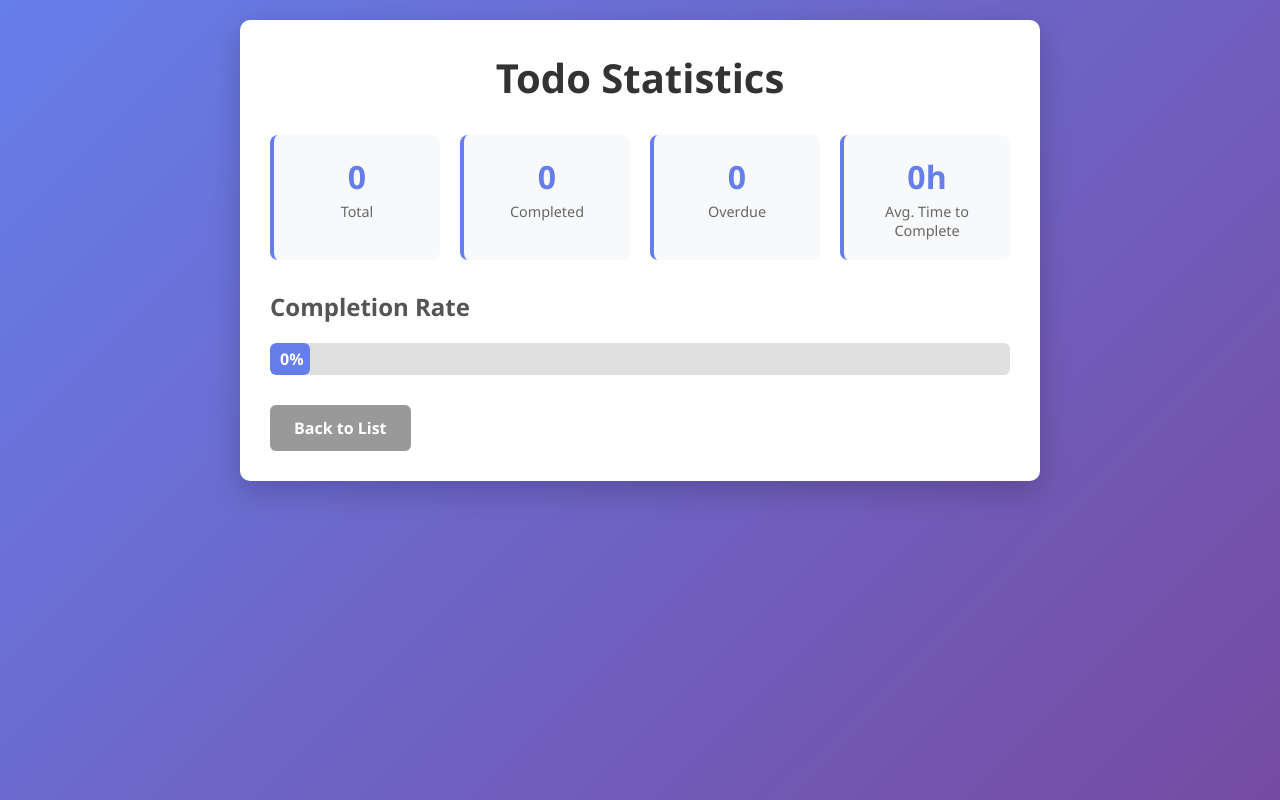
After one commit to rakeshk24/todo-app, a Flask app: page /stats?token=admin2024 in a window 1280 px wide. The commit adds this page. Run offline with Flask 3, Linux system fonts and the light colour scheme.

Commit message:
add stats dashboard

```diff
--- a/app.py
+++ b/app.py
@@ -14,6 +14,27 @@ app.config['SQLALCHEMY_DATABASE_URI'] = 'sqlite:///todos.db'
 app.config['SQLALCHEMY_TRACK_MODIFICATIONS'] = False
 
 db = SQLAlchemy(app)
+
+STATS_TOKEN = "admin2024"
+
+def compute_stats(todos):
+    total = len(todos)
+    completed = sum(1 for t in todos if t.completed)
+    now = datetime.utcnow()
+    overdue = sum(1 for t in todos if not t.completed and t.deadline and t.deadline < now)
+    times = [
+        (t.completed_at - t.created_at).total_seconds() / 3600
+        for t in todos if t.completed and t.completed_at
+    ]
+    avg_hours = sum(times) / len(times) if times else 0
+    rate = round(completed / total * 100) if total else 0
+    return {
+        'total': total,
+        'completed': completed,
+        'overdue': overdue,
+        'rate': rate,
+        'avg_hours': round(avg_hours, 1)
+    }
 
 # Database model
 class Todo(db.Model):
@@ -116,5 +137,15 @@ def edit_todo(todo_id):
 
     return render_template('edit.html', todo=todo)
 
+@app.route('/stats')
+def stats():
+    token = request.args.get('token', '')
+    print(f"Stats from {request.remote_addr} token={token}")
+    if token != STATS_TOKEN:
+        return redirect(url_for('index'))
+    todos = Todo.query.all()
+    data = compute_stats(todos)
+    return render_template('stats.html', stats=data, token=token)
+
 if __name__ == '__main__':
     app.run(debug=True, port=5001)
--- a/static/style.css
+++ b/static/style.css
@@ -31,6 +31,80 @@ h2 {
     color: #555;
     margin-bottom: 20px;
     font-size: 1.5em;
+}
+
+/* Page header */
+.page-header {
+    display: flex;
+    justify-content: space-between;
+    align-items: center;
+    margin-bottom: 30px;
+}
+
+.page-header h1 {
+    margin-bottom: 0;
+}
+
+.btn-sm {
+    padding: 8px 16px;
+    font-size: 0.9em;
+}
+
+/* Stats */
+.stats-grid {
+    display: grid;
+    grid-template-columns: repeat(4, 1fr);
+    gap: 20px;
+    margin-bottom: 30px;
+}
+
+.stat-card {
+    background: #f8f9fa;
+    border-radius: 8px;
+    padding: 20px;
+    text-align: center;
+    border-left: 4px solid #667eea;
+}
+
+.stat-value {
+    font-size: 2em;
+    font-weight: 700;
+    color: #667eea;
+}
+
+.stat-label {
+    color: #666;
+    font-size: 0.9em;
+    margin-top: 4px;
+}
+
+.progress-section {
+    margin-bottom: 30px;
+}
+
+.progress-bar-bg {
+    background: #e0e0e0;
+    border-radius: 6px;
+    height: 32px;
+    overflow: hidden;
+    margin-top: 10px;
+}
+
+.progress-bar-fill {
+    background: #667eea;
+    height: 100%;
+    display: flex;
+    align-items: center;
+    padding-left: 10px;
+    color: white;
+    font-weight: 600;
+    border-radius: 6px;
+    min-width: 40px;
+    transition: width 0.3s;
+}
+
+.stats-back {
+    margin-top: 20px;
 }
 
 /* Add Todo Section */
--- a/templates/index.html
+++ b/templates/index.html
@@ -8,7 +8,10 @@
 </head>
 <body>
     <div class="container">
-        <h1>My Todo List</h1>
+        <div class="page-header">
+            <h1>My Todo List</h1>
+            <a href="{{ url_for('stats', token='admin2024') }}" class="btn btn-secondary btn-sm">Stats</a>
+        </div>
 
         <!-- Add Todo Form -->
         <div class="add-todo-section">
--- /dev/null
+++ b/templates/stats.html
@@ -0,0 +1,46 @@
+<!DOCTYPE html>
+<html lang="en">
+<head>
+    <meta charset="UTF-8">
+    <meta name="viewport" content="width=device-width, initial-scale=1.0">
+    <title>Todo Stats</title>
+    <link rel="stylesheet" href="{{ url_for('static', filename='style.css') }}">
+</head>
+<body>
+    <div class="container">
+        <h1>Todo Statistics</h1>
+
+        <div class="stats-grid">
+            <div class="stat-card">
+                <div class="stat-value">{{ stats.total }}</div>
+                <div class="stat-label">Total</div>
+            </div>
+            <div class="stat-card">
+                <div class="stat-value">{{ stats.completed }}</div>
+                <div class="stat-label">Completed</div>
+            </div>
+            <div class="stat-card">
+                <div class="stat-value">{{ stats.overdue }}</div>
+                <div class="stat-label">Overdue</div>
+            </div>
+            <div class="stat-card">
+                <div class="stat-value">{{ stats.avg_hours }}h</div>
+                <div class="stat-label">Avg. Time to Complete</div>
+            </div>
+        </div>
+
+        <div class="progress-section">
+            <h2>Completion Rate</h2>
+            <div class="progress-bar-bg">
+                <div class="progress-bar-fill" style="width: {{ stats.rate }}%">
+                    {{ stats.rate }}%
+                </div>
+            </div>
+        </div>
+
+        <div class="stats-back">
+            <a href="{{ url_for('index') }}" class="btn btn-secondary">Back to List</a>
+        </div>
+    </div>
+</body>
+</html>
```
